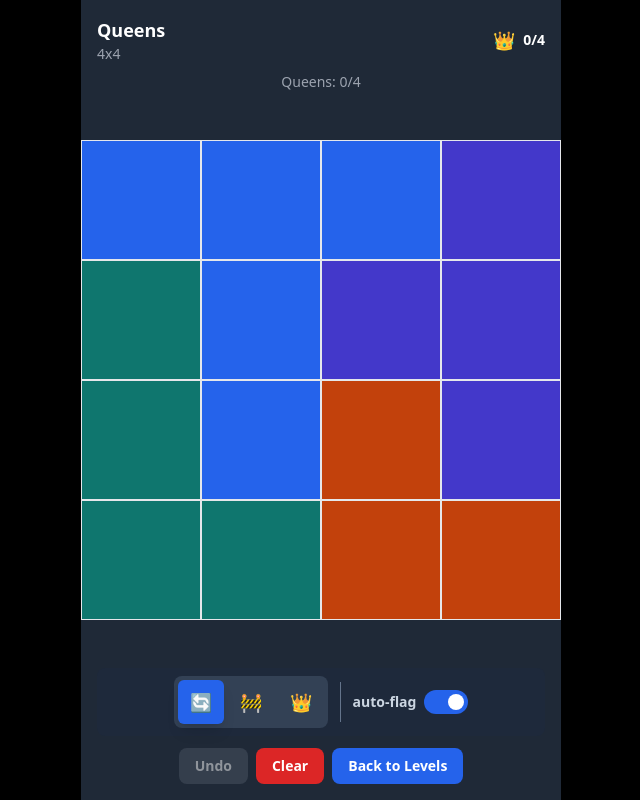
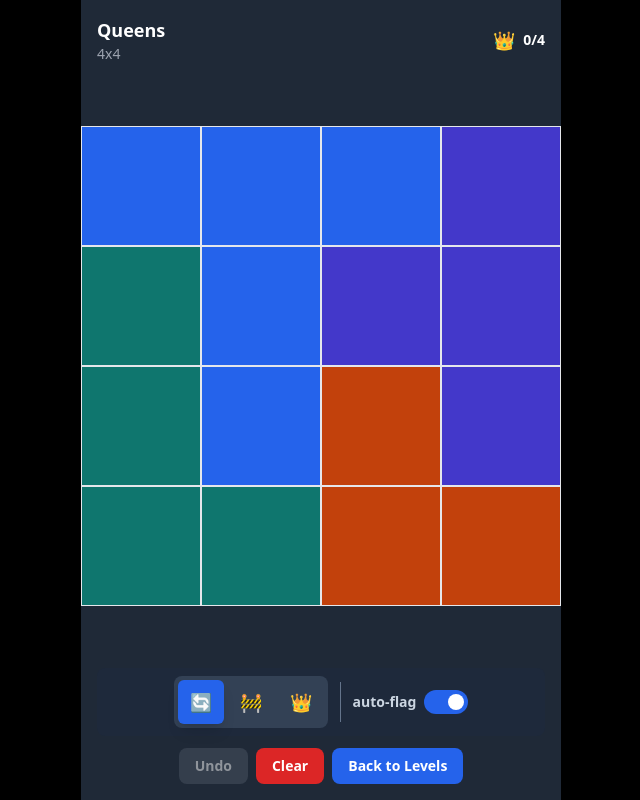
Before and after one commit to Crushford/Cassowary-Games, a Vue app in the folder frontend/: page /queens/1 in a window 1280 px wide. Shown: the whole page, without its empty margins (319-959 px from the left). Built offline with nearby package versions, Linux system fonts and the light colour scheme.

Commit message:
Hide Queens header and puzzle info in speed mode
- Hide QueensHeader component (title, grid size, crown indicator) in speed mode
- Remove redundant 'Queens: X/Y' text display in speed mode
- Keep only speed mode timer and completion counter visible

```diff
--- a/frontend/src/views/QueensGame.vue
+++ b/frontend/src/views/QueensGame.vue
@@ -28,7 +28,7 @@
     <!-- Game Info Display -->
     <div class="flex-none p-4">
       <div class="max-w-full">
-        <QueensHeader />
+        <QueensHeader v-if="!queensStore.isSpeedMode" />
         <!-- Speed Mode Timer and Counter -->
         <div v-if="queensStore.isSpeedMode" class="mb-3 p-3 bg-yellow-900 bg-opacity-50 rounded-lg">
           <div class="flex justify-between items-center mb-2">
@@ -52,9 +52,6 @@
           class="text-sm text-red-400 text-center mt-2"
         >
           {{ queensStore.isValidPuzzleState.errorMessage }}
-        </div>
-        <div v-else class="text-sm text-gray-400 text-center mt-2">
-          Queens: {{ queensStore.queenPositions.length }}/{{ queensStore.gridSize }}
         </div>
       </div>
     </div>
```
